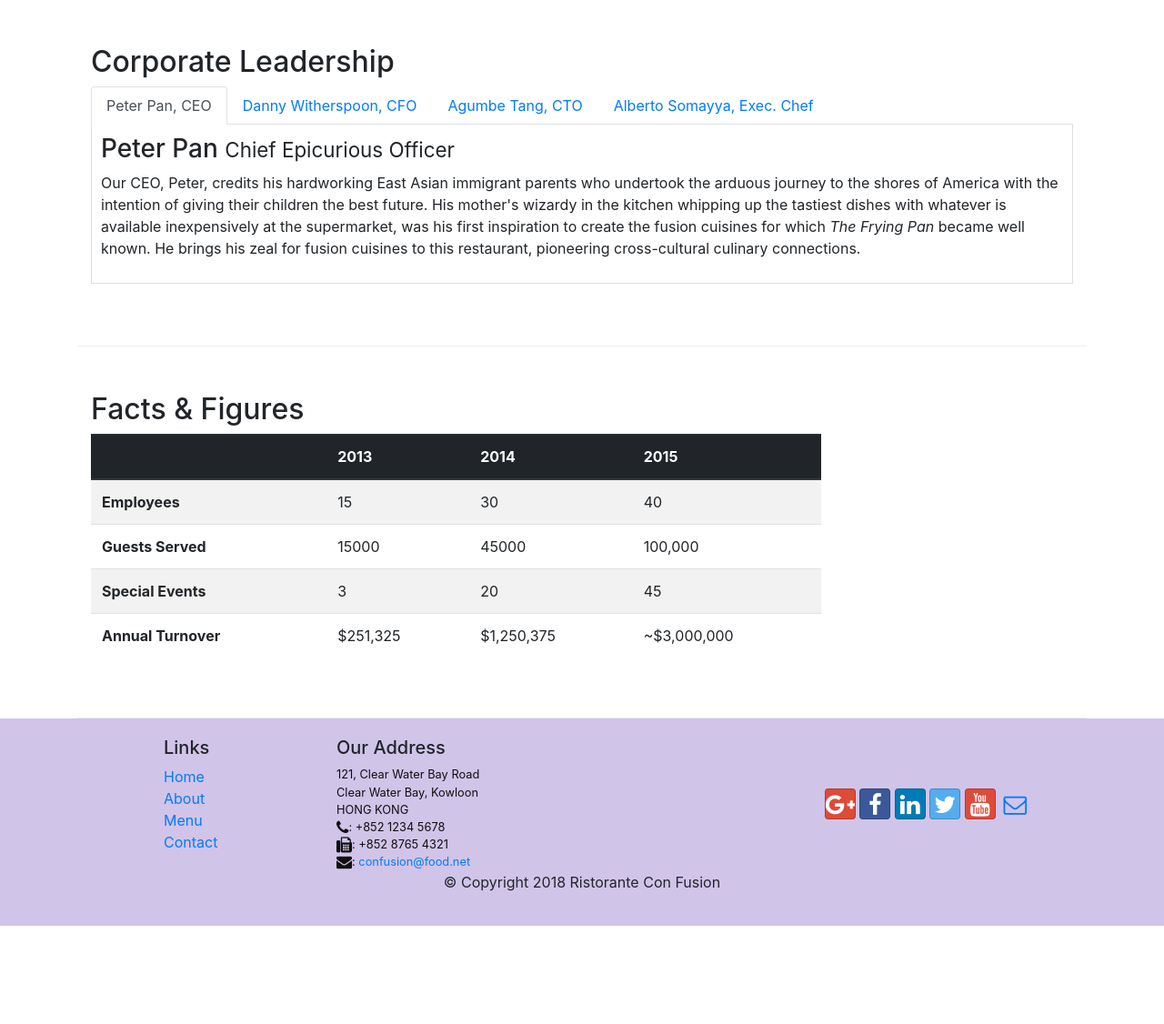
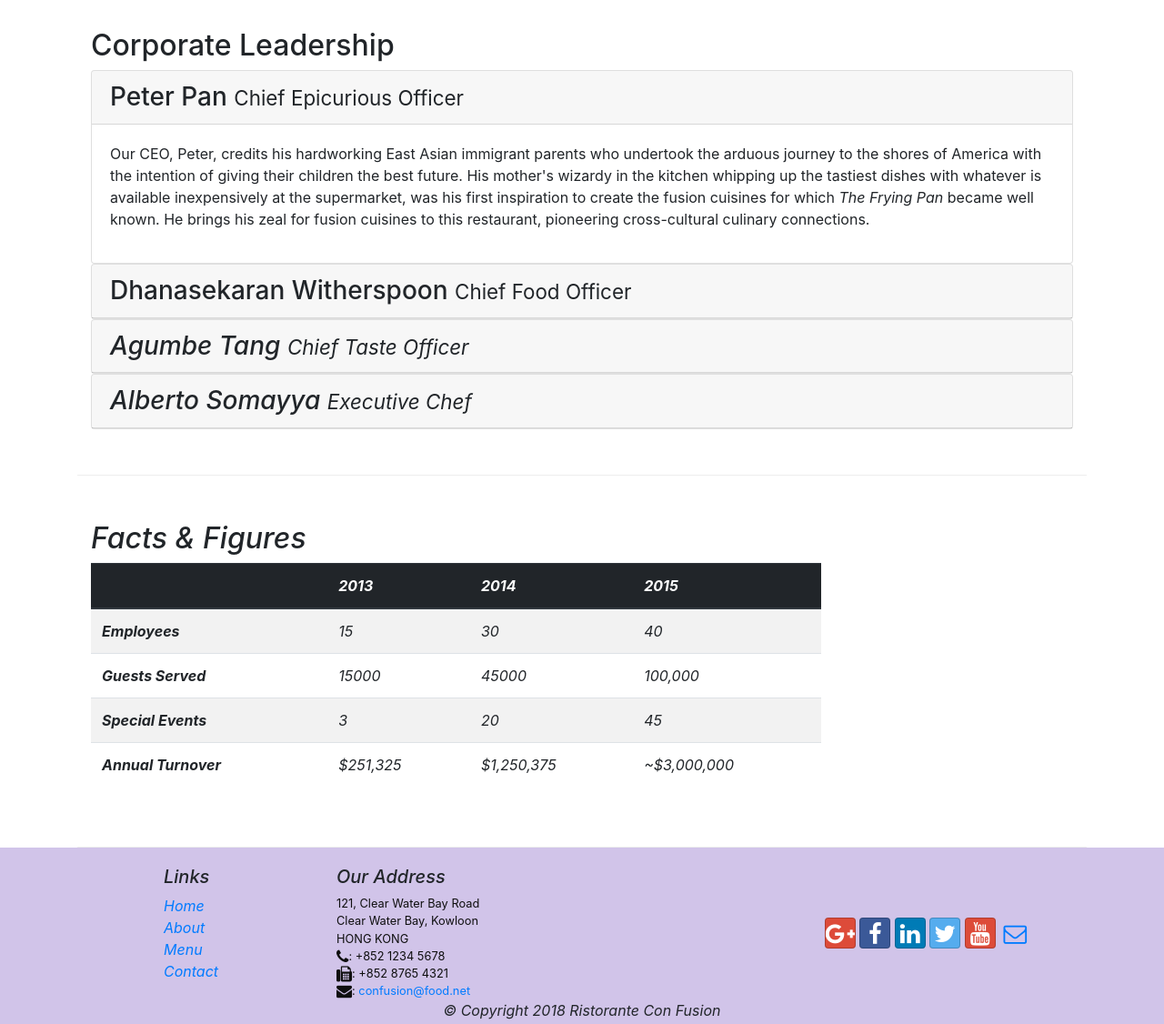
Before and after one commit to kobaf/Bootstrap4Intro, a website: page aboutus.html in a window 1280 px wide. Shown: the part 920-2046 px from the top of the page at 91% size. Before the commit the page ends 1938 px from the top, so only its background shows below. Drawn offline with nearby package versions, Linux system fonts and the light colour scheme.

Commit message:
Accordion

```diff
--- a/aboutus.html
+++ b/aboutus.html
@@ -101,44 +101,72 @@
         <div class="row row row-content align-items-center">
             <div class="col">
                 <h2>Corporate Leadership</h2>
-                <ul class="nav nav-tabs">
-                    <li class="nav-item">
-                      <a class="nav-link active" href="#peter"
-                        role="tab" data-toggle="tab">Peter Pan, CEO</a>
-                    </li>
-                    <li class="nav-item">
-                      <a class="nav-link" href="#danny" role="tab"
-                        data-toggle="tab">Danny Witherspoon, CFO</a>
-                    </li>
-                    <li class="nav-item">
-                      <a class="nav-link" href="#agumbe"role="tab"
-                        data-toggle="tab">Agumbe Tang, CTO</a>
-                    </li>
-                    <li class="nav-item">
-                      <a class="nav-link" href="#alberto" role="tab"
-                        data-toggle="tab">Alberto Somayya, Exec. Chef</a>
-                    </li>
-                </ul>
-                <div class="tab-content">
-                    <div role="tabpanel" class="tab-pane fade show active" id="peter">
-                        <h3>Peter Pan <small>Chief Epicurious Officer</small></h3>
-                        <p class="d-none d-sm-block">Our CEO, Peter, credits his hardworking East Asian immigrant parents who undertook the arduous journey to the shores of America with the intention of giving their children the best future. His mother's wizardy in the kitchen whipping up the tastiest dishes with whatever is available inexpensively at the supermarket, was his first inspiration to create the fusion cuisines for which <em>The Frying Pan</em> became well known. He brings his zeal for fusion cuisines to this restaurant, pioneering cross-cultural culinary connections.</p>
+                <div id="accordion">
+
+
+                    <div class="card">
+                        <div class="card-header" role="tab" id="peterhead">
+                        <h3 class="mb-0">
+                            <a data-toggle="collapse" data-target="#peter">
+                            Peter Pan <small>Chief Epicurious Officer</small>
+                            </a>
+                        </h3>
+                        </div>
+                        <div class="collapse show" id="peter" data-parent="#accordion">
+                            <div class="card-body">
+                                <p class="d-none d-sm-block">Our CEO, Peter, credits his hardworking East Asian immigrant parents who undertook the arduous journey to the shores of America with the intention of giving their children the best future. His mother's wizardy in the kitchen whipping up the tastiest dishes with whatever is available inexpensively at the supermarket, was his first inspiration to create the fusion cuisines for which <em>The Frying Pan</em> became well known. He brings his zeal for fusion cuisines to this restaurant, pioneering cross-cultural culinary connections.</p>
+                            </div>
+                        </div>
                     </div>
-                    <div role="tabpanel" class="tab-pane fade" id="danny">
-                        <h3>Dhanasekaran Witherspoon <small>Chief Food Officer</small></h3>
-                        <p class="d-none d-sm-block">Our CFO, Danny, as he is affectionately referred to by his colleagues, comes from a long established family tradition in farming and produce. His experiences growing up on a farm in the Australian outback gave him great appreciation for varieties of food sources. As he puts it in his own words, <em>Everything that runs, wins, and everything that stays, pays!</em></p>
+
+                    <div class="card">
+                        <div class="card-header" role="tab" id="dannyhead">
+                        <h3 class="mb-0">
+                            <a data-toggle="collapse" data-target="#danny">
+                                Dhanasekaran Witherspoon <small>Chief Food Officer</small>
+                            </a>
+                        </h3>
+                        </div>
+                        <div class="collapse" id="danny" data-parent="#accordion">
+                            <div class="card-body">
+                                <p class="d-none d-sm-block">Our CFO, Danny, as he is affectionately referred to by his colleagues, comes from a long established family tradition in farming and produce. His experiences growing up on a farm in the Australian outback gave him great appreciation for varieties of food sources. As he puts it in his own words, <em>Everything that runs, wins, and everything that stays, pays!</p>
+                            </div>
+                        </div>
                     </div>
-                    <div role="tabpanel" class="tab-pane fade" id="agumbe">
-                        <h3>Agumbe Tang <small>Chief Taste Officer</small></h3>
-                        <p class="d-none d-sm-block">Blessed with the most discerning gustatory sense, Agumbe, our CTO, personally ensures that every dish that we serve meets his exacting tastes. Our chefs dread the tongue lashing that ensues if their dish does not meet his exacting standards. He lives by his motto, <em>You click only if you survive my lick.</em></p>
+
+                    <div class="card">
+                        <div class="card-header" role="tab" id="agumblehead">
+                        <h3 class="mb-0">
+                            <a data-toggle="collapse" data-target="#agumble">
+                                Agumbe Tang <small>Chief Taste Officer</small>
+                            </a>
+                        </h3>
+                        </div>
+                        <div class="collapse" id="agumble" data-parent="#accordion">
+                            <div class="card-body">
+                                <p class="d-none d-sm-block">Blessed with the most discerning gustatory sense, Agumbe, our CTO, personally ensures that every dish that we serve meets his exacting tastes. Our chefs dread the tongue lashing that ensues if their dish does not meet his exacting standards. He lives by his motto, <em>You click only if you survive my lick.</em></p>
+                            </div>
+                        </div>
                     </div>
-                    <div role="tabpanel" class="tab-pane fade" id="alberto">
-                        <h3>Alberto Somayya <small>Executive Chef</small></h3>
-                        <p class="d-none d-sm-block">Award winning three-star Michelin chef with wide International experience having worked closely with whos-who in the culinary world, he specializes in creating mouthwatering Indo-Italian fusion experiences. He says, <em>Put together the cuisines from the two craziest cultures, and you get a winning hit! Amma Mia!</em></p>
+
+                    <div class="card">
+                        <div class="card-header" role="tab" id="albertohead">
+                        <h3 class="mb-0">
+                            <a data-toggle="collapse" data-target="#alberto">
+                                Alberto Somayya <small>Executive Chef</small>
+                            </a>
+                        </h3>
+                        </div>
+                        <div class="collapse" id="alberto" data-parent="#accordion">
+                            <div class="card-body">
+                                <p class="d-none d-sm-block">Award winning three-star Michelin chef with wide International experience having worked closely with whos-who in the culinary world, he specializes in creating mouthwatering Indo-Italian fusion experiences. He says, <em>Put together the cuisines from the two craziest cultures, and you get a winning hit! Amma Mia!</p>
+                            </div>
+                        </div>
                     </div>
                 </div>
             </div>
-       </div>
+        </div>
+
 
        <div class="row row-content">
         <div class="col-12 col-sm-9">
```
